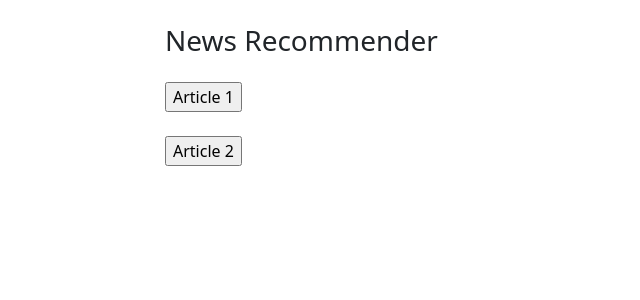
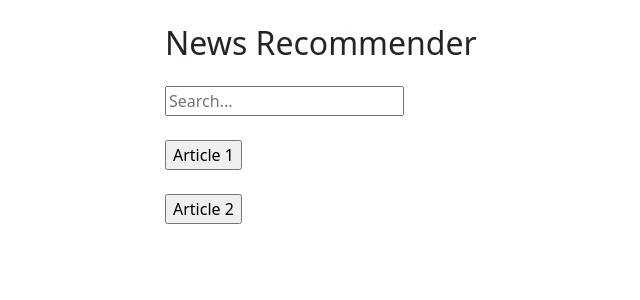
Before and after one commit to viktor-enzell/news-recommender, a Django app: page / in a window 1280 px wide. Shown: the top 300 px of the page, without its empty margins (107-747 px from the left). Run offline with Django 3.2, Linux system fonts and the light colour scheme; some libraries are stand-ins or nearby versions.

Commit message:
Update index.html

```diff
--- a/recommender/templates/index.html
+++ b/recommender/templates/index.html
@@ -4,11 +4,55 @@
 {% block content %}
   <div class="container py-4" style="max-width: 760px;">
 
-    <h3 class="mb-0">News Recommender</h3>
+    <h2 class="mb-0">News Recommender</h2>
 
-    {% for article in  articles %}
+	<br>
+	<form method="get">
+		<input type="text" placeholder="Search..." name="searchquery">
+	</form>
+
+    {% for article in articles %}
       {% include 'article.html' %}
     {% endfor %}
 
+    <br>
+    <h3 id="selectedtitle"></h3>
+    <p id="selectedtext"></p>
+    <p id="articleID" style="display: none;"></p>
+
+	<form method="post" id="frm">
+		{% csrf_token %}
+		<input type="image" src="" width="30" height="30" style="display: none;" id="likebutton" onclick="like()" name="like" value="">
+		<input type="image" src="" width="30" height="30" style="display: none;" id="dislikebutton" onclick="dislike()" name="dislike" value="">
+	</form>
+
+	<script>
+		var $ = jQuery.noConflict();
+		$(document).on('submit', '.frm', function(e){
+		e.preventDefault();
+		$.ajax({
+		    type: $(this).attr('method'),
+		    url: this.action,
+		    data: $(this).serialize(),
+		    context: this
+		    /*success: function(){
+		        alert(document.getElementById("articleID").innerHTML);
+		    }*/
+		})
+		});
+	</script>
+
+	<script> function like() {
+		document.getElementById("likebutton").src = "https://cdn1.iconfinder.com/data/icons/jumpicon-basic-ui-glyph-1/32/-_Thumb-up-Like-Hand-Approve-512.png";
+		document.getElementById("dislikebutton").src = "https://cdn1.iconfinder.com/data/icons/jumpicon-basic-ui-line-1/32/-_Thumb-Down-Dislike-Hand-512.png";
+	}
+	function dislike() {
+		document.getElementById("dislikebutton").src = "https://cdn1.iconfinder.com/data/icons/jumpicon-basic-ui-glyph-1/32/-_Thumb-Down-Dislike-Hand-512.png";
+		document.getElementById("likebutton").src = "https://cdn1.iconfinder.com/data/icons/jumpicon-basic-ui-line-1/32/-_Thumb-up-Like-Hand-Approve-512.png";
+	}
+
+	</script>
+
   </div>
+
 {% endblock %}
```
